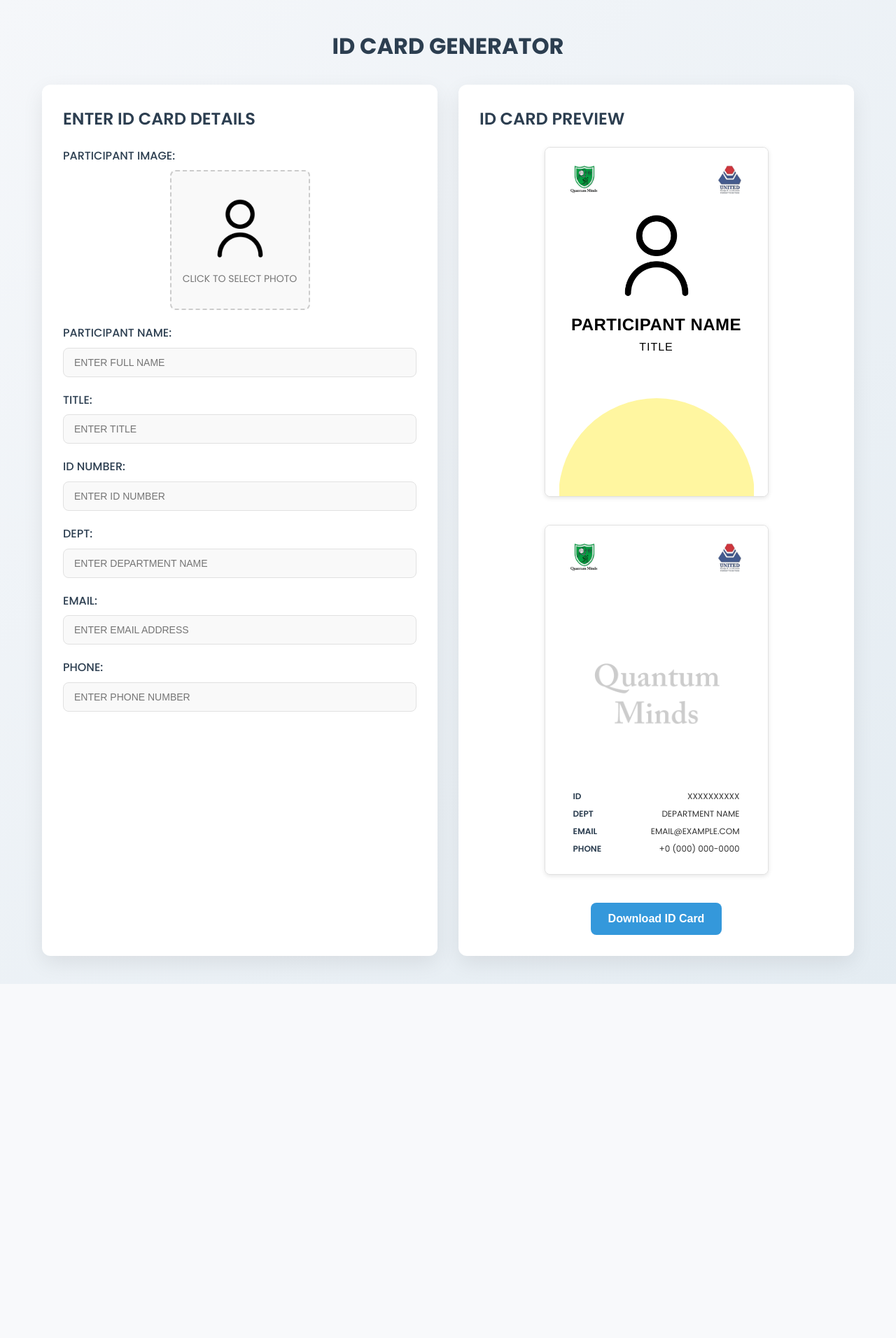
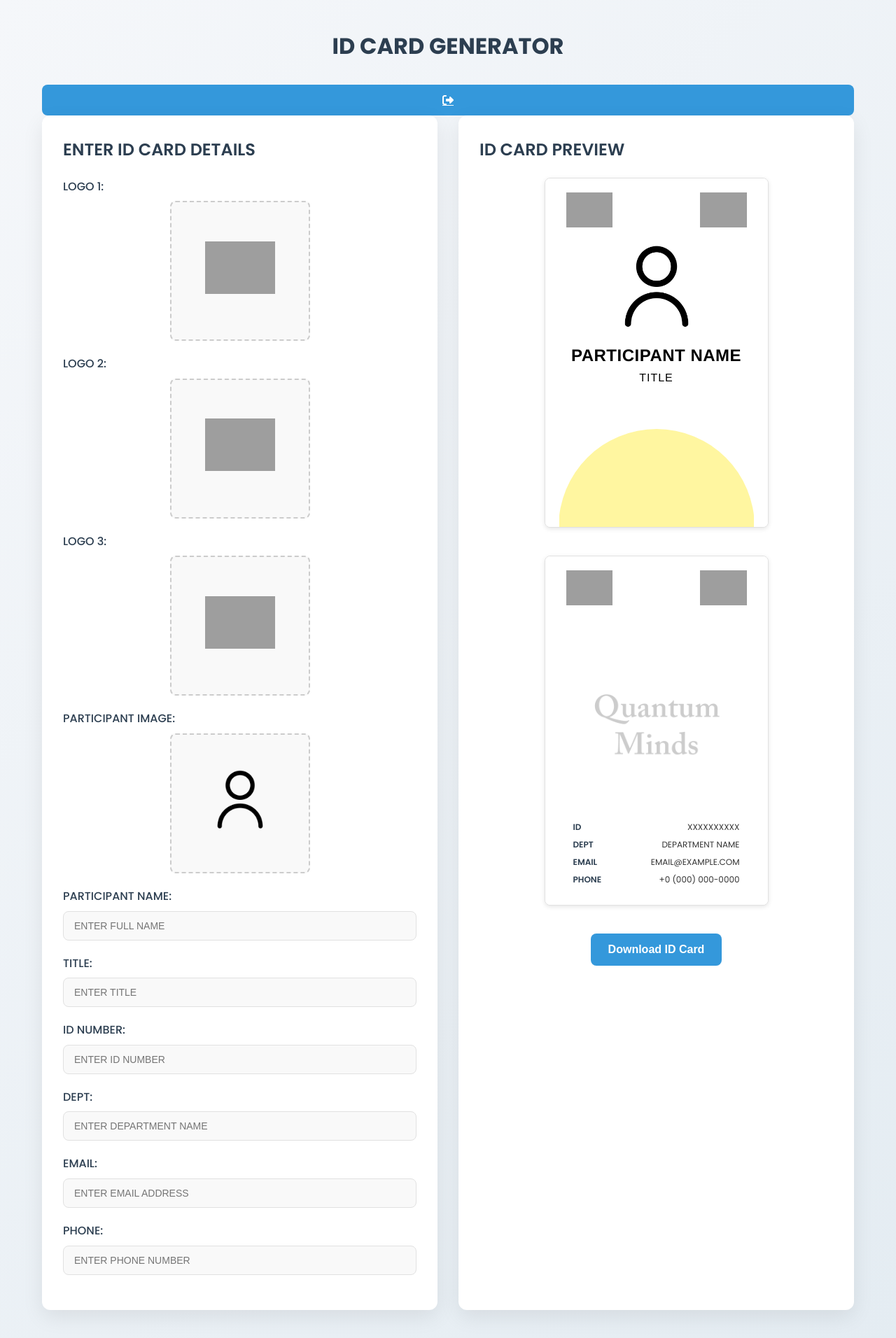
Before and after one commit to rulercosta/id-card-generator, a Flask app: page / in a window 1280 px wide. Shown: the whole page at 70% size. Before the commit the page ends 1406 px from the top, so only its background shows below. Run offline with Flask 3, Linux system fonts and the light colour scheme; some libraries are stand-ins or nearby versions; grey boxes are pictures that could not be loaded.

Commit message:
enhance index.html with logo upload functionality and layout improvements

```diff
--- a/templates/index.html
+++ b/templates/index.html
@@ -2,25 +2,58 @@
 <html lang="en">
 <head>
     <meta charset="UTF-8">
-    <meta name="viewport" content="width=device-width, initial-scale=1.0">
+    <meta name="viewport" content="width=device-width, initial-scale=1.0, maximum-scale=1.0, user-scalable=no">
     <title>ID Card Generator</title>
     <link rel="stylesheet" href="https://fonts.googleapis.com/css2?family=Poppins:wght@300;400;500;600;700&display=swap">
     <link rel="stylesheet" href="https://cdnjs.cloudflare.com/ajax/libs/cropperjs/1.5.12/cropper.min.css">
     <link rel="stylesheet" href="{{ url_for('static', filename='css/styles.css') }}">
+    <link rel="stylesheet" href="https://cdnjs.cloudflare.com/ajax/libs/font-awesome/6.4.0/css/all.min.css">
 </head>
 <body>
     <div class="container">
-        <h1>ID Card Generator</h1>
+        <div class="header">
+            <div class="header-left">
+                <h1>ID Card Generator</h1>
+            </div>
+            <div class="header-right">
+                <a href="{{ url_for('logout') }}" class="action-btn logout-btn" title="Logout">
+                    <i class="fas fa-sign-out-alt"></i>
+                </a>
+            </div>
+        </div>
 
         <div class="app-container">
             <div class="form-container">
                 <h2>Enter ID Card Details</h2>
-                <form id="idCardForm">
+                <form id="idCardForm" class="id-card-form">
+                    <div class="form-group">
+                        <label for="logo1">Logo 1:</label>
+                        <div class="image-upload-area" id="logo1UploadArea">
+                            <img src="{{ url_for('static', filename='img/number-1.png') }}" alt="Logo 1 preview" id="logo1Preview">
+                            <input type="file" id="logo1" name="logo1" accept="image/*" hidden>
+                        </div>
+                    </div>
+
+                    <div class="form-group">
+                        <label for="logo2">Logo 2:</label>
+                        <div class="image-upload-area" id="logo2UploadArea">
+                            <img src="{{ url_for('static', filename='img/number-2.png') }}" alt="Logo 2 preview" id="logo2Preview">
+                            <input type="file" id="logo2" name="logo2" accept="image/*" hidden>
+                        </div>
+                    </div>
+
+                    <div class="form-group">
+                        <label for="logo3">Logo 3:</label>
+                        <div class="image-upload-area" id="logo3UploadArea">
+                            <img src="{{ url_for('static', filename='img/number-3.png') }}" alt="Logo 3 preview" id="logo3Preview">
+                            <input type="file" id="logo3" name="logo3" accept="image/*" hidden>
+                        </div>
+                    </div>
+
                     <div class="form-group">
                         <label for="participantImage">Participant Image:</label>
                         <div class="image-upload-area" id="imageUploadArea">
                             <img src="{{ url_for('static', filename='img/placeholder-person.png') }}" alt="Upload preview" id="uploadAreaPreview">
-                            <span class="upload-text">Click to select photo</span>
                             <input type="file" id="participantImage" name="participantImage" accept="image/*" hidden>
                         </div>
                     </div>
@@ -65,10 +98,10 @@
                         <div class="card-inner">
                             <div class="logos-container">
                                 <div class="club-logo">
-                                    <img src="{{ url_for('static', filename='img/club-logo.png') }}" alt="Club Logo">
+                                    <img src="{{ url_for('static', filename='img/number-1.png') }}" alt="Club Logo">
                                 </div>
                                 <div class="college-logo">
-                                    <img src="{{ url_for('static', filename='img/college-logo.png') }}" alt="College Logo">
+                                    <img src="{{ url_for('static', filename='img/number-2.png') }}" alt="College Logo">
                                 </div>
                             </div>
 
@@ -96,10 +129,10 @@
                         <div class="card-inner">
                             <div class="logos-container">
                                 <div class="club-logo">
-                                    <img src="{{ url_for('static', filename='img/club-logo.png') }}" alt="Club Logo">
+                                    <img src="{{ url_for('static', filename='img/number-1.png') }}" alt="Club Logo">
                                 </div>
                                 <div class="college-logo">
-                                    <img src="{{ url_for('static', filename='img/college-logo.png') }}" alt="College Logo">
+                                    <img src="{{ url_for('static', filename='img/number-2.png') }}" alt="College Logo">
                                 </div>
                             </div>
 
```
